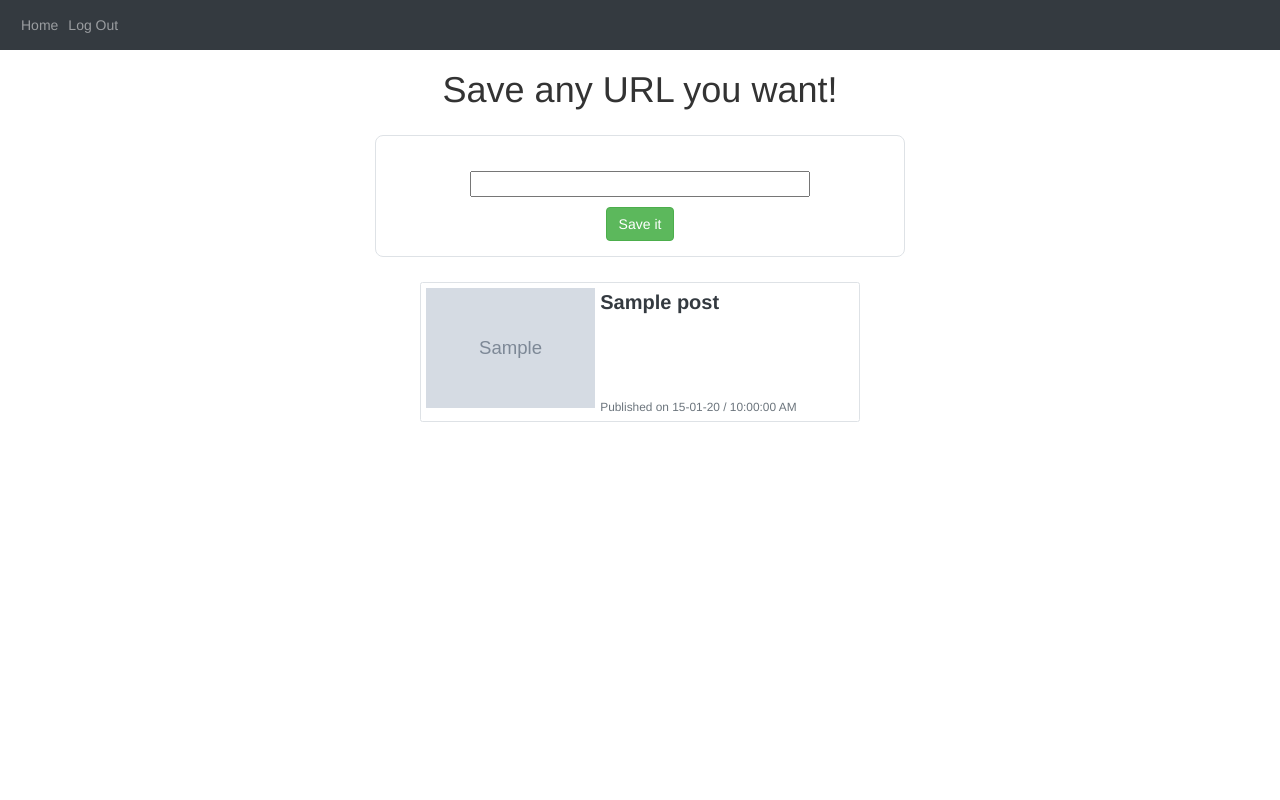
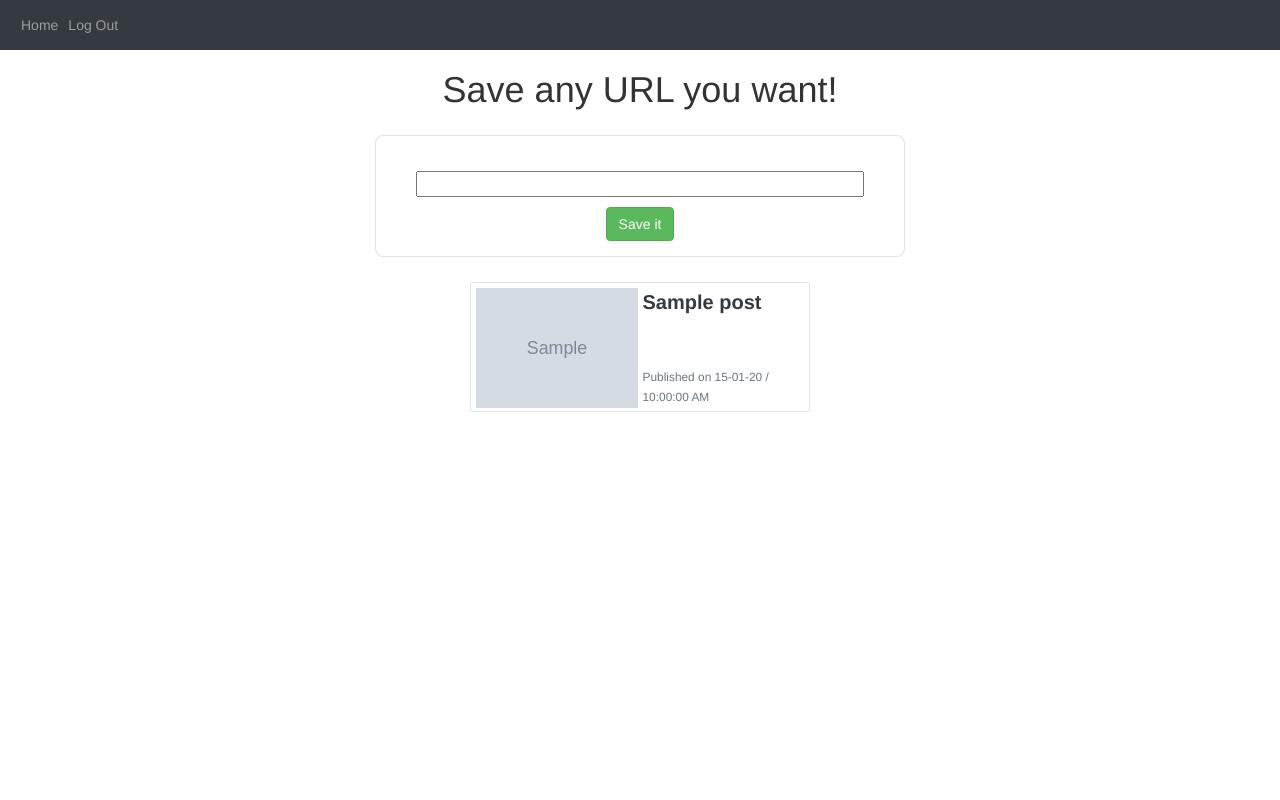
Before and after one commit to FrancoDelCastillo/saveurl_app, a Flask app: page /save_url in a window 1280 px wide. Run offline with Flask 2, Linux system fonts and the light colour scheme; a user stored in the database is signed in; tables that the repository leaves empty hold one stand-in row (values such as "Sample post"); grey boxes marked "Sample" are stand-in pictures; some libraries are stand-ins or nearby versions.

Commit message:
modifying css styles

```diff
--- a/app/static/styles.css
+++ b/app/static/styles.css
@@ -4,7 +4,7 @@ html {
 }
 
 body {
-  min-height: 100%;
+  height: 100%;
   padding-bottom: 40px;
   background-color: #eee;
   }
@@ -16,21 +16,25 @@ footer {
   text-align: center;
 }
 
+div, h4, span {
+  font-size: 14px;
+}
+
 a {
   text-decoration: none;
 }
 
 div#main_email_container {
-  width:480px;
+  width:350px;
 }
 
 h4#main_email {
-  padding: 10px 80px;
+  padding: 10px 10px;
   border-radius: 8px;
 }
 
 div#user_featurings {
-  width:400px;
+  width:100%;
   margin: auto;
 }
 
@@ -44,13 +48,13 @@ div#get_url {
 }
 
 input#save_url {
-  width: 340px;
+  width: 90%;
   margin-bottom: 10px;
 }
 
 div#post_feed {
-  width: 440px;
-  height: 140px;
+  width: 340px;
+  height: 130px;
   margin: 10px auto;
 }
 
@@ -60,7 +64,7 @@ div#url_posted {
 }
 
 div#url_posted_title {
-  width:300px;
+  width:200px;
   position: relative;
 }
 
--- a/app/views.py
+++ b/app/views.py
@@ -266,7 +266,7 @@ def save_url(): #Web scraping and feed
 
             if base_url == 'www.youtube.com':
                 video_url = parse_url.query #Extract the video ID
-                scrape_img = 'https://i.ytimg.com/vi/'+video_url[2:]+'/maxresdefault.jpg' #Searching thumbnail
+                scrape_img = 'https://i.ytimg.com/vi/'+video_url[2:]+'/hqdefault.jpg' #Searching thumbnail
                 vid = pafy.new(saved_url) #Using pafy to retrieve YouTube's video data
                 title_vid = vid.title
                 scrape_title = title_vid
```
Also changed, not shown: 1 other file.
